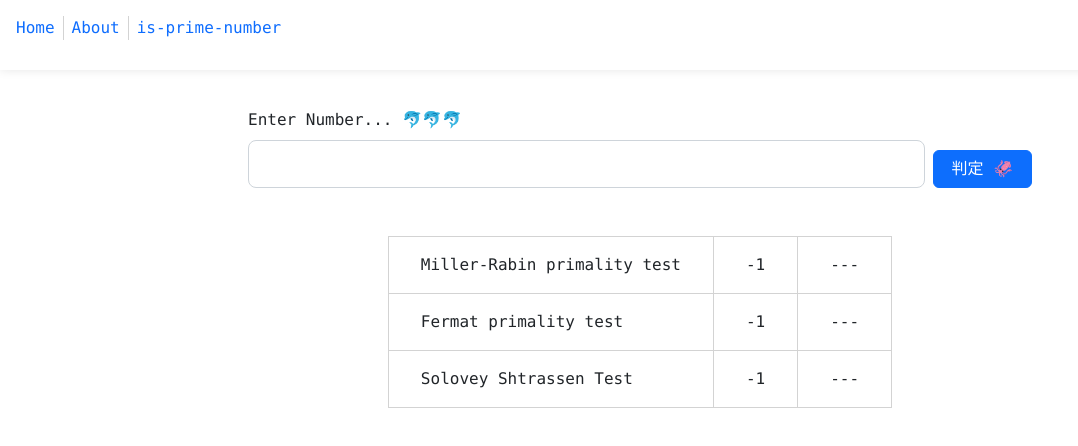
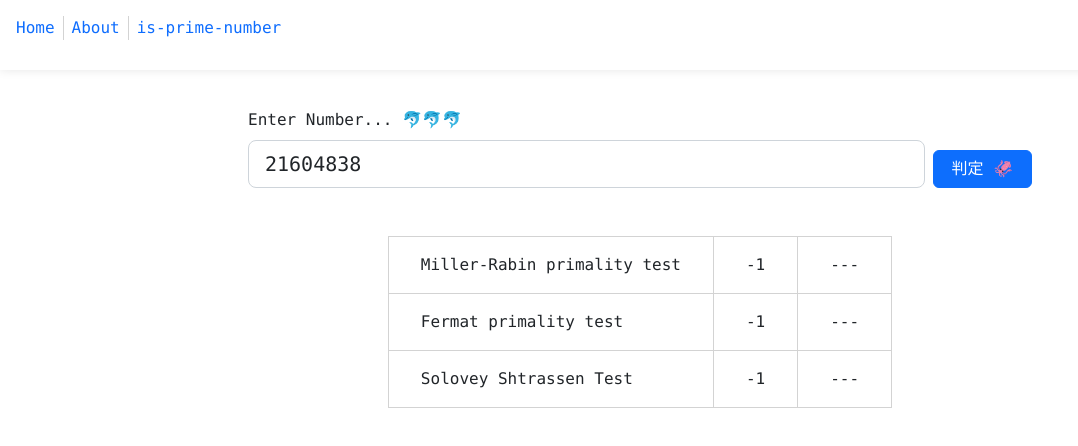
Before and after one commit to osawa-koki/IsPrimeNumber.php, a Next.js app in the folder client/: page /is-prime-number in a window 1280 px wide. Shown: the top 446 px of the page, without its empty margins (0-1078 px from the left). Built offline with nearby package versions, Linux system fonts and the light colour scheme.

Commit message:
Input部分。

```diff
--- a/client/pages/is-prime-number.tsx
+++ b/client/pages/is-prime-number.tsx
@@ -13,7 +13,9 @@ type Result = {
 
 export default function HelloWorld() {
 
+  const [summary, setSummary] = useState(-1);
   const [onprogress, setOnprogress] = useState<number>(0);
+  const [number, setNumber] = useState(Math.floor(Math.random() * 100000000));
   const [result, setResult] = useState<Result[]>(
     algorithms.map((algorithm) => ({
       algorithm,
@@ -28,15 +30,19 @@ export default function HelloWorld() {
           <div id="IsPrimeHeader">
             <Form.Group id="IsPrimeInput">
               <Form.Label>Enter Number... 🐬🐬🐬</Form.Label>
-              <Form.Control type="number" size="lg" min="0" />
+              <Form.Control type="number" size="lg" min="0" value={number} onInput={(e) => {setNumber(parseInt((e.target as HTMLInputElement).value))}} />
             </Form.Group>
             <Button disabled={onprogress !== 0}>
               {onprogress === 0 ? <>判定 🦑</> : <><Spinner animation="border" variant="light" size="sm" /></>}
             </Button>
           </div>
-          <div>
-
-          </div>
+          {
+            summary !== -1 &&
+            <>
+              <div id="IsPrimeSummary">
+              </div>
+            </>
+          }
           <div id="IsPrimeResult">
             <table>
               <tbody>
```
